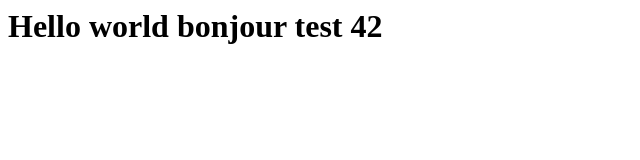
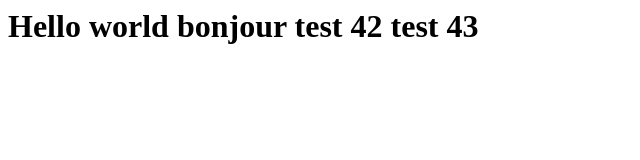
Before and after one commit to jordanandrade/TP01-ANDRADE-Jordan, a plain HTML site: page index.html in a window 1280 px wide. Shown: the whole page, without its empty margins (0-640 px from the left). Drawn offline with Linux system fonts and the light colour scheme.

Commit message:
test heroku 5

```diff
--- a/index.html
+++ b/index.html
@@ -1 +1 @@
-<h1> Hello world bonjour test 42</h1>
+<h1> Hello world bonjour test 42 test 43</h1>
```
